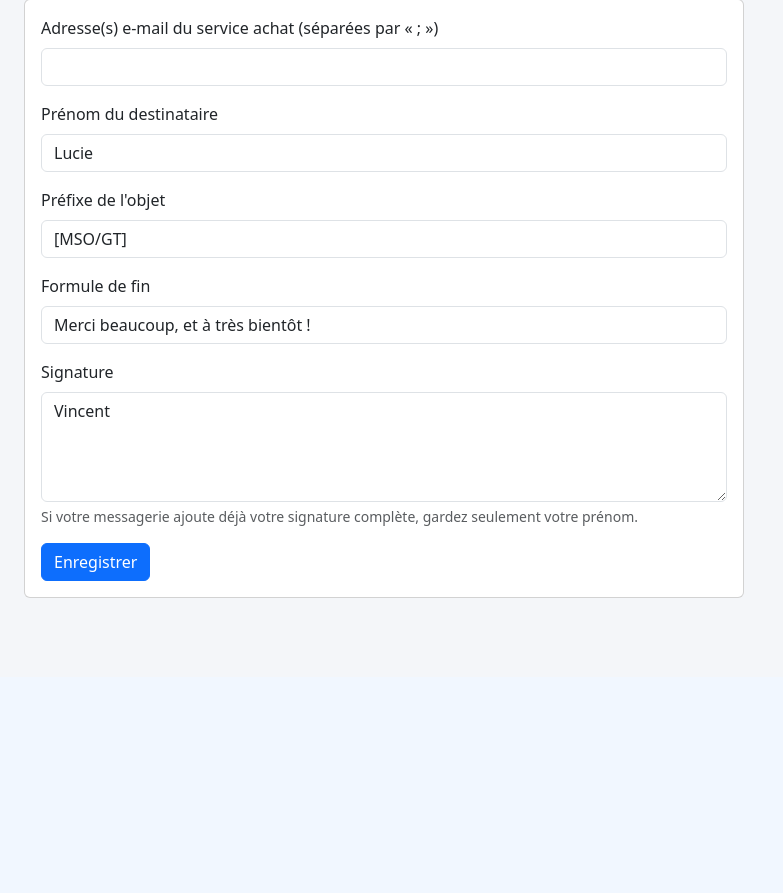
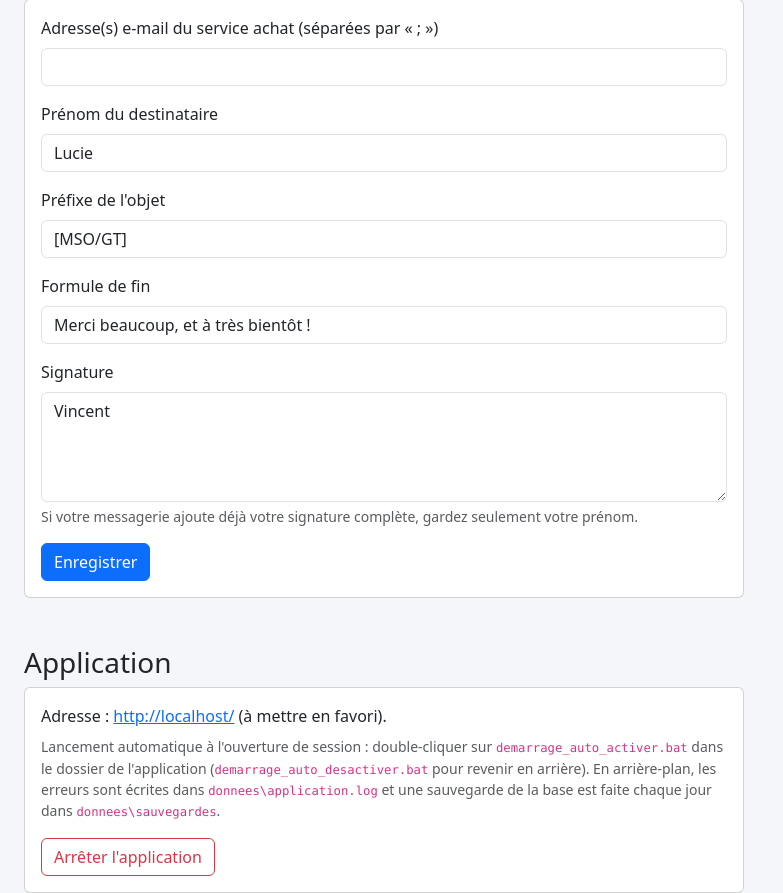
Before and after one commit to dai-ho/Tests, a Flask app: page /parametres in a window 1280 px wide. Shown: the part 123-1016 px from the top of the page, without its empty margins (0-783 px from the left). Before the commit the page ends 721 px from the top, so only its background shows below. Run offline with Flask 3, Linux system fonts and the light colour scheme; some libraries are stand-ins or nearby versions.

Commit message:
Lancement automatique en arrière-plan, sans droits administrateur
- demarrage_auto_activer.bat : raccourci dans le dossier Démarrage de
  l'utilisateur (pythonw, sans fenêtre, option --arriere-plan) et
  raccourci vers l'application sur le Bureau ; demarrage_auto_desactiver.bat
  pour les retirer.
- Instance unique : si l'application tourne déjà, un nouveau lancement
  ouvre seulement le navigateur.
- Arrêt : arreter.bat ou bouton dans Paramètres.
- Sans fenêtre : journal dans donnees/application.log ; sauvegarde
  quotidienne de la base dans donnees/sauvegardes (30 conservées).
- lancer.bat lance désormais l'application sans fenêtre ;
  lancer_console.bat garde le mode console pour le diagnostic.

Co-Authored-By: Claude Opus 5.5 <noreply@anthropic.com>

```diff
--- a/gestion-achats/app.py
+++ b/gestion-achats/app.py
@@ -1,7 +1,11 @@
 """Gestion des Demandes d'Achat et des Bons de Commande — application web locale."""
+import glob
+import logging
 import os
 import shutil
+import socket
 import sqlite3
+import sys
 import threading
 import webbrowser
 from collections import defaultdict
@@ -27,6 +31,8 @@ PAGES_FILTREES = {"accueil", "liste_da", "postes_da", "liste_commandes", "postes
 DOSSIER = os.path.dirname(os.path.abspath(__file__))
 DOSSIER_DONNEES = os.path.join(DOSSIER, "donnees")
 FICHIER_BASE = os.path.join(DOSSIER_DONNEES, "achats.db")
+FICHIER_JOURNAL = os.path.join(DOSSIER_DONNEES, "application.log")
+SAUVEGARDES_GARDEES = 30
 
 
 def mettre_de_cote_base_obsolete(chemin):
@@ -844,13 +850,71 @@ def enregistrer_routes(app):
         return send_file(excel_io.exporter(), as_attachment=True,
                          download_name=f"Budgets_{date.today():%Y%m%d}.xlsx")
 
+    @app.post("/arreter")
+    def arreter():
+        """Arrête l'application (utile quand elle tourne en arrière-plan, sans fenêtre)."""
+        threading.Timer(0.5, lambda: os._exit(0)).start()
+        return render_template("erreur.html", message="L'application est arrêtée. Pour la relancer : "
+                               "lancer.bat, ou ouvrir une nouvelle session Windows si le démarrage "
+                               "automatique est activé.")
+
     @app.errorhandler(404)
     def introuvable(_):
         return render_template("erreur.html", message="Page introuvable."), 404
 
 
+def port_occupe(port):
+    """Vrai si l'application (ou un autre programme) écoute déjà sur ce port."""
+    with socket.socket() as s:
+        s.settimeout(0.5)
+        return s.connect_ex(("127.0.0.1", port)) == 0
+
+
+def sauvegarde_quotidienne():
+    """Copie de la base une fois par jour dans donnees/sauvegardes (30 dernières gardées)."""
+    if not os.path.exists(FICHIER_BASE):
+        return
+    dossier = os.path.join(DOSSIER_DONNEES, "sauvegardes")
+    os.makedirs(dossier, exist_ok=True)
+    cible = os.path.join(dossier, f"achats_{date.today():%Y%m%d}.db")
+    if not os.path.exists(cible):
+        source, copie = sqlite3.connect(FICHIER_BASE), sqlite3.connect(cible)
+        source.backup(copie)  # copie cohérente même si la base est en cours d'utilisation
+        copie.close()
+        source.close()
+    for ancienne in sorted(glob.glob(os.path.join(dossier, "achats_" + "[0-9]" * 8 + ".db")))[
+            :-SAUVEGARDES_GARDEES]:
+        os.remove(ancienne)
+
+
+def journaliser_dans_fichier():
+    """Sans fenêtre (pythonw), les messages et erreurs vont dans donnees/application.log."""
+    os.makedirs(DOSSIER_DONNEES, exist_ok=True)
+    if os.path.exists(FICHIER_JOURNAL) and os.path.getsize(FICHIER_JOURNAL) > 5_000_000:
+        os.replace(FICHIER_JOURNAL, FICHIER_JOURNAL + ".1")
+    journal = open(FICHIER_JOURNAL, "a", encoding="utf-8", buffering=1)
+    sys.stdout = sys.stderr = journal
+    print(f"--- Démarrage {datetime.now():%d/%m/%Y %H:%M:%S}")
+    logging.getLogger("werkzeug").setLevel(logging.WARNING)  # pas une ligne par page vue
+
+
 if __name__ == "__main__":
+    # --arriere-plan : lancement automatique à l'ouverture de session, sans ouvrir le navigateur
+    arriere_plan = "--arriere-plan" in sys.argv
     port = int(os.environ.get("PORT", 5000))
-    if not os.environ.get("NO_BROWSER"):
-        threading.Timer(1.0, lambda: webbrowser.open(f"http://127.0.0.1:{port}")).start()
-    create_app().run(host="127.0.0.1", port=port, debug=False)
+    url = f"http://127.0.0.1:{port}"
+    if port_occupe(port):
+        # Déjà lancée : on se contente d'ouvrir le navigateur
+        if not arriere_plan:
+            webbrowser.open(url)
+        sys.exit(0)
+    if arriere_plan or sys.stdout is None:  # sys.stdout est None avec pythonw.exe
+        journaliser_dans_fichier()
+    if not arriere_plan and not os.environ.get("NO_BROWSER"):
+        threading.Timer(1.5, lambda: webbrowser.open(url)).start()
+    application = create_app()
+    try:
+        sauvegarde_quotidienne()
+    except Exception as e:  # une sauvegarde ratée ne doit pas empêcher le démarrage
+        print(f"Sauvegarde quotidienne impossible : {e}")
+    application.run(host="127.0.0.1", port=port, debug=False)
--- a/gestion-achats/templates/parametres.html
+++ b/gestion-achats/templates/parametres.html
@@ -15,4 +15,16 @@
   {% endfor %}
   <div><button class="btn btn-primary">Enregistrer</button></div>
 </form>
+
+<h3 class="mt-5">Application</h3>
+<div class="card card-body" style="max-width: 45rem">
+  <p class="mb-2">Adresse : <a href="{{ request.host_url }}">{{ request.host_url }}</a> (à mettre en favori).</p>
+  <p class="small text-muted">Lancement automatique à l'ouverture de session : double-cliquer sur
+    <code>demarrage_auto_activer.bat</code> dans le dossier de l'application (<code>demarrage_auto_desactiver.bat</code> pour revenir en arrière).
+    En arrière-plan, les erreurs sont écrites dans <code>donnees\application.log</code> et une sauvegarde de la base est faite
+    chaque jour dans <code>donnees\sauvegardes</code>.</p>
+  <form method="post" action="{{ url_for('arreter') }}" data-confirmer="Arrêter l'application ?">
+    <button class="btn btn-outline-danger">Arrêter l'application</button>
+  </form>
+</div>
 {% endblock %}
```
Also changed, not shown: gestion-achats/README.md, 5 other files.
